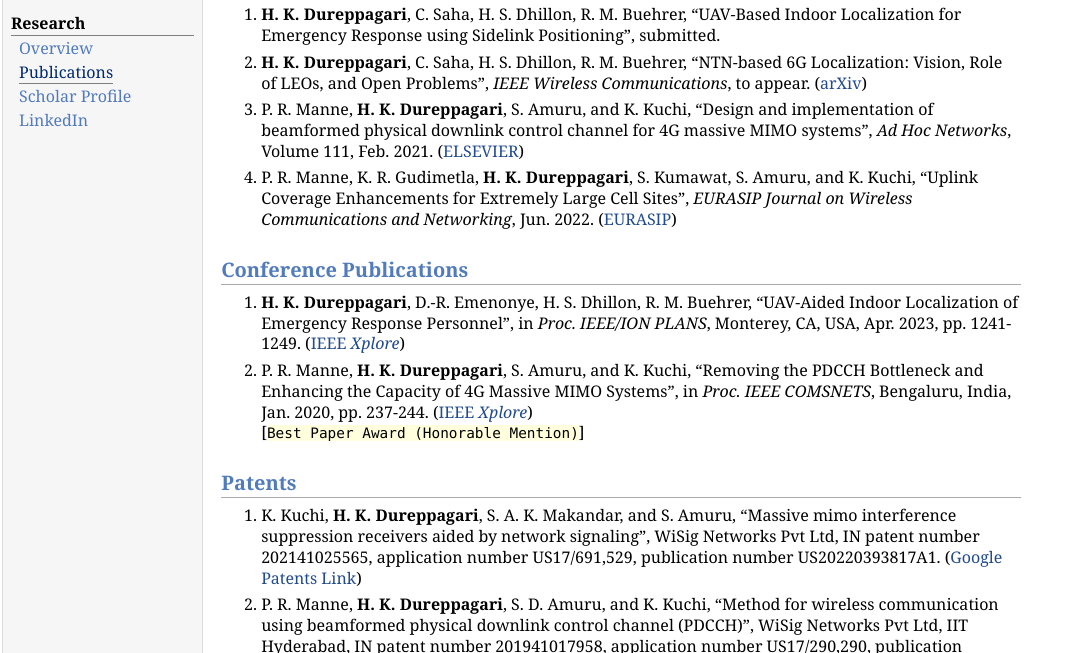
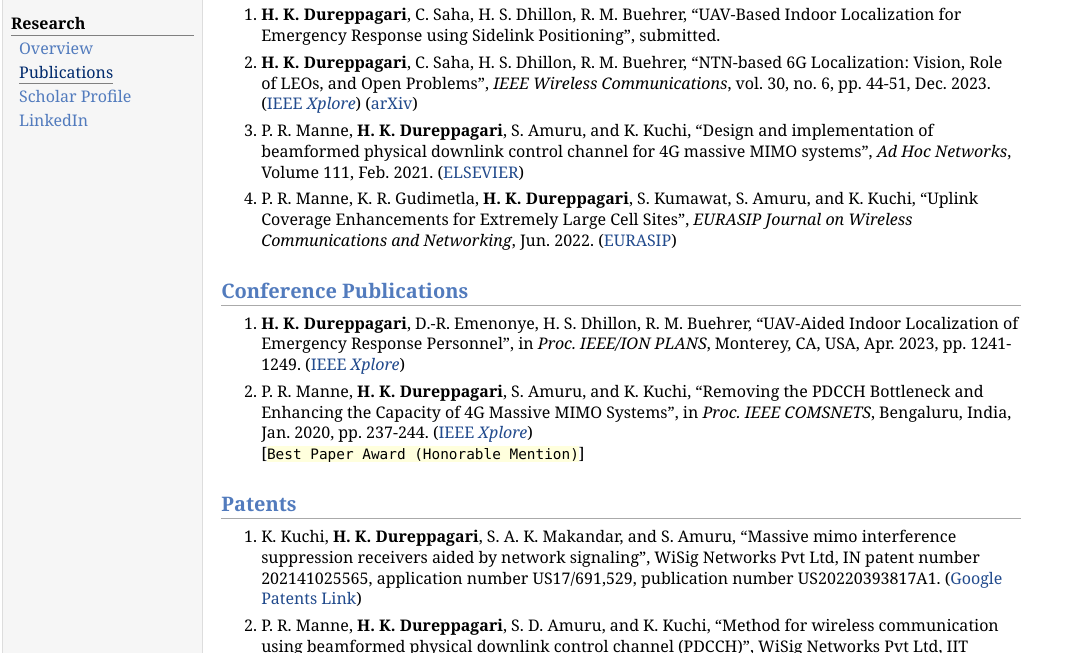
Before and after one commit to harishkumar468/harishkumard.github.io, a plain HTML site: page publications.html in a window 1280 px wide. Shown: the part 104-757 px from the top of the page, without its empty margins (0-1080 px from the left). Drawn offline with nearby package versions, Linux system fonts and the light colour scheme; some packages are replaced by stand-ins of ours.

Commit message:
NTN 6G Localization IEEE Xplore

```diff
--- a/publications.html
+++ b/publications.html
@@ -38,7 +38,7 @@ MathJax.Hub.Config({
 <li><p><b>H. K. Dureppagari</b>, C. Saha, H. S. Dhillon, R. M. Buehrer, &ldquo;UAV-Based Indoor Localization for Emergency Response using Sidelink Positioning&rdquo;, submitted.
 </p>
 </li>
-<li><p><b>H. K. Dureppagari</b>, C. Saha, H. S. Dhillon, R. M. Buehrer, &ldquo;NTN-based 6G Localization: Vision, Role of LEOs, and Open Problems&rdquo;, <i>IEEE Wireless Communications</i>, to appear. (<a href="https://arxiv.org/abs/2305.12259" target=&ldquo;blank&rdquo;>arXiv</a>)
+<li><p><b>H. K. Dureppagari</b>, C. Saha, H. S. Dhillon, R. M. Buehrer, &ldquo;NTN-based 6G Localization: Vision, Role of LEOs, and Open Problems&rdquo;, <i>IEEE Wireless Communications</i>, vol. 30, no. 6, pp. 44-51, Dec. 2023. (<a href="https://ieeexplore.ieee.org/document/10355106" target=&ldquo;blank&rdquo;>IEEE <i>Xplore</i></a>) (<a href="https://arxiv.org/abs/2305.12259" target=&ldquo;blank&rdquo;>arXiv</a>)
 </p>
 </li>
 <li><p>P. R. Manne, <b>H. K. Dureppagari</b>, S. Amuru, and K. Kuchi, &ldquo;Design and implementation of beamformed physical downlink control channel for 4G massive MIMO systems&rdquo;, <i>Ad Hoc Networks</i>, Volume 111, Feb. 2021. (<a href="https://www.sciencedirect.com/science/article/abs/pii/S1570870520307034" target=&ldquo;blank&rdquo;>ELSEVIER</a>)
```
Also changed, not shown: 2 other files.
